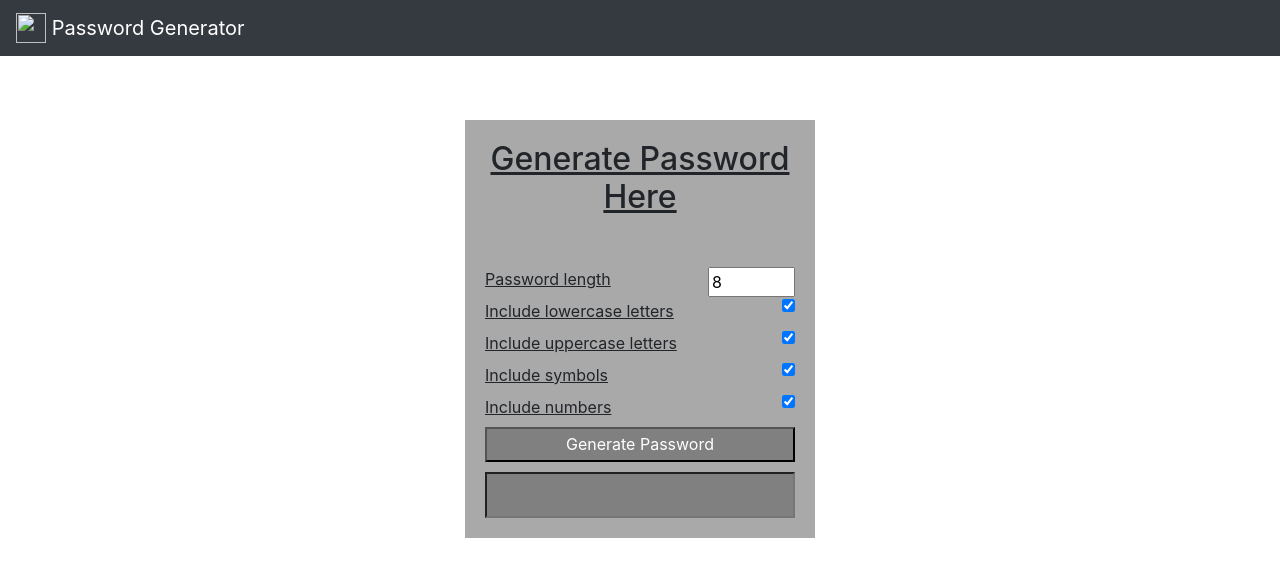
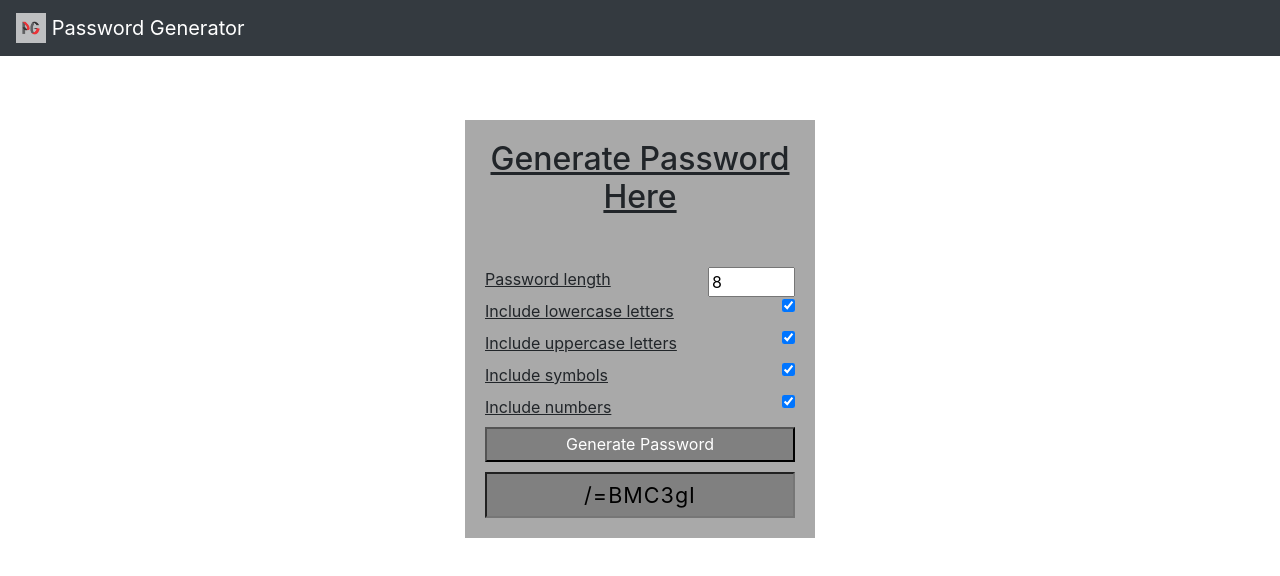
Before and after one commit to JAPKIRAT96/js-Homework, a plain HTML site: page index.html in a window 1280 px wide. Drawn offline with nearby package versions, Linux system fonts and the light colour scheme; files that its build step writes are made by us from their sources.

Commit message:
files relinked

```diff
--- a/index.html
+++ b/index.html
@@ -2,7 +2,7 @@
 <html>
   <head>
     <title>Password Generator</title>
-    <link rel="stylesheet" href="./Style.css" />
+    <link rel="stylesheet" href="./code/Style.css" />
     <link
       rel="stylesheet"
       href="https://cdn.jsdelivr.net/npm/bootstrap@4.5.3/dist/css/bootstrap.min.css"
@@ -15,7 +15,7 @@
     <nav class="navbar navbar-dark bg-dark">
       <a class="navbar-brand" href="#">
         <img
-          src="./assets/fevicon.jpg"
+          src="./code/assets/fevicon.jpg"
           width="30"
           height="30"
           class="d-inline-block align-top"
@@ -62,6 +62,6 @@
       </div>
 
 
-    <script src="./script.js"></script>
+    <script src="./code/script.js"></script>
   </body>
 </html>
```
